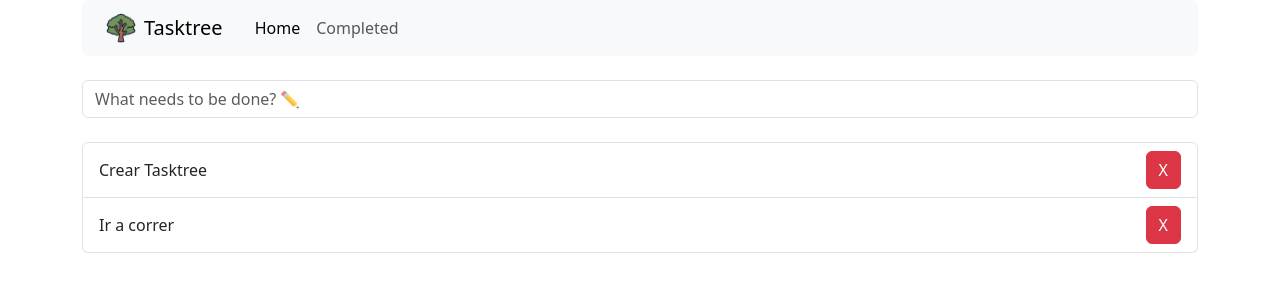
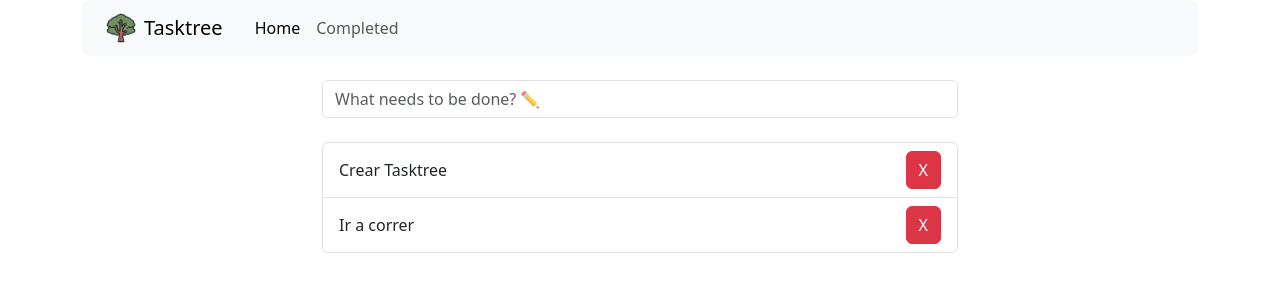
Before and after one commit to abrilBjarano/Tasktree-V1, a React (Vite) app: page / in a window 1280 px wide. Shown: the top 300 px of the page. Built offline with nearby package versions, Linux system fonts and the light colour scheme.

Commit message:
🧑‍🎨 Made important cosmetic change for views in large and small displays

```diff
--- a/src/Tasktree.jsx
+++ b/src/Tasktree.jsx
@@ -1,6 +1,7 @@
 import { Navbar } from "./components/Navbar";
 import { TaskProvider } from "./context/TaskProvider";
 import { TaskRoutes } from "./routes/TaskRoutes";
+import './styles.css';
 
 export const Tasktree = () => {
 
@@ -9,8 +10,14 @@ export const Tasktree = () => {
 
    return (
       <TaskProvider>
+
          <Navbar/>
-         <TaskRoutes/>
+
+
+         <div className="mx-5 mx-lg-15">
+            <TaskRoutes/>
+         </div>
+
       </TaskProvider>
    )
 }
--- /dev/null
+++ b/src/styles.css
@@ -0,0 +1,6 @@
+@media (min-width: 992px) {
+   .mx-lg-15 {
+      margin-left: 15rem !important;
+      margin-right: 15rem !important;
+   }
+}
```
